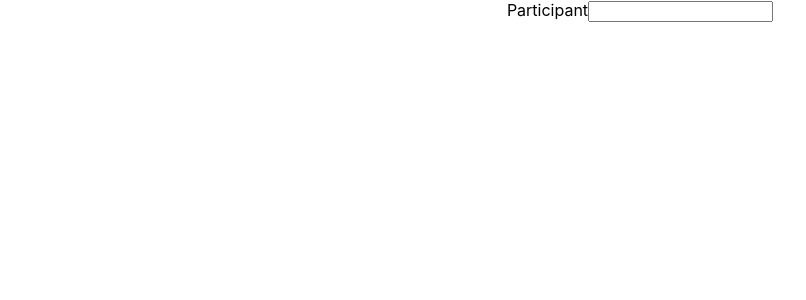
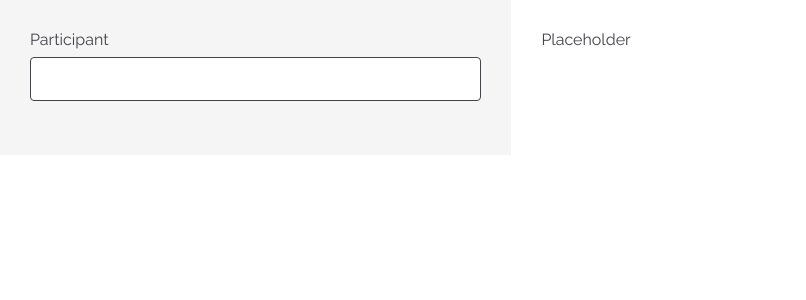
Before and after one commit to cnazario-vmw/speedback-sorter, a React (Create React App) app: page / in a window 1280 px wide. Shown: the top 300 px of the page, without its empty margins (0-806 px from the left). Built offline with nearby package versions, Linux system fonts and the light colour scheme.

Commit message:
fixed styles and removed extra files

```diff
--- a/src/App.css
+++ b/src/App.css
@@ -1,38 +1,34 @@
-.App {
-  text-align: center;
+@import url('https://fonts.googleapis.com/css2?family=Raleway&display=swap');
+
+body,html {
+    margin: 0;
+    padding: 0;
+    font-family: 'Raleway', sans-serif;
+    color: #434448;
 }
 
-.App-logo {
-  height: 40vmin;
-  pointer-events: none;
+.App {
+    display: flex;
 }
 
-@media (prefers-reduced-motion: no-preference) {
-  .App-logo {
-    animation: App-logo-spin infinite 20s linear;
-  }
+.Names {
+    flex: 1 1 auto;
+    padding: 30px;
+    background: #F5F5F5;
 }
 
-.App-header {
-  background-color: #282c34;
-  min-height: 100vh;
-  display: flex;
-  flex-direction: column;
-  align-items: center;
-  justify-content: center;
-  font-size: calc(10px + 2vmin);
-  color: white;
+.Rounds {
+    flex: 5 1 auto;
+    padding: 30px;
 }
 
-.App-link {
-  color: #61dafb;
+input{
+    font-size: 1em;
+    width: 100%;
+    display: inline-block;
+    box-sizing: border-box;
+    margin: 8px 0;
+    padding: 12px 20px;
+    border: 1px solid #434448;
+    border-radius: 4px;
 }
-
-@keyframes App-logo-spin {
-  from {
-    transform: rotate(0deg);
-  }
-  to {
-    transform: rotate(360deg);
-  }
-}
--- a/src/App.tsx
+++ b/src/App.tsx
@@ -5,13 +5,8 @@ export const App: React.FC = () => {
   const [name, setName] = useState('')
   const [participants, setParticipants] = useState<string[]>([])
 
-  const participantList = participants.map((participant) =>
-    <li key={participant}>{participant}</li>
-  )
-
   const handleEnter = (key: string) => {
     if (key === 'Enter') {
-      const theName = name
       setParticipants(participants => [...participants, name])
       setName('')
     }
@@ -19,15 +14,20 @@ export const App: React.FC = () => {
 
   return (
     <div className="App">
-      <div>
+      <div className="Names">
         <label>Participant
           <input type="text" id="participant" value={name}
                  onChange={e => setName(e.target.value)}
                  onKeyDown={e => handleEnter(e.key)}/>
         </label>
+        <ul data-testid="participants">
+          {participants.map((participant) => {
+            return <li key={participant}>{participant}</li>
+          })}
+        </ul>
       </div>
-      <div data-testid="participants">
-        <ul>{participantList}</ul>
+      <div className="Rounds">
+        Placeholder
       </div>
     </div>
   )
--- a/src/index.css
+++ /dev/null
@@ -1,13 +0,0 @@
-body {
-  margin: 0;
-  font-family: -apple-system, BlinkMacSystemFont, 'Segoe UI', 'Roboto', 'Oxygen',
-    'Ubuntu', 'Cantarell', 'Fira Sans', 'Droid Sans', 'Helvetica Neue',
-    sans-serif;
-  -webkit-font-smoothing: antialiased;
-  -moz-osx-font-smoothing: grayscale;
-}
-
-code {
-  font-family: source-code-pro, Menlo, Monaco, Consolas, 'Courier New',
-    monospace;
-}
--- a/src/index.tsx
+++ b/src/index.tsx
@@ -1,6 +1,5 @@
 import React from 'react';
 import ReactDOM from 'react-dom';
-import './index.css';
 import App from './App';
 
 ReactDOM.render(
--- a/src/react-app-env.d.ts
+++ /dev/null
@@ -1 +0,0 @@
-/// <reference types="react-scripts" />
```
Also changed, not shown: src/logo.svg (deleted).
